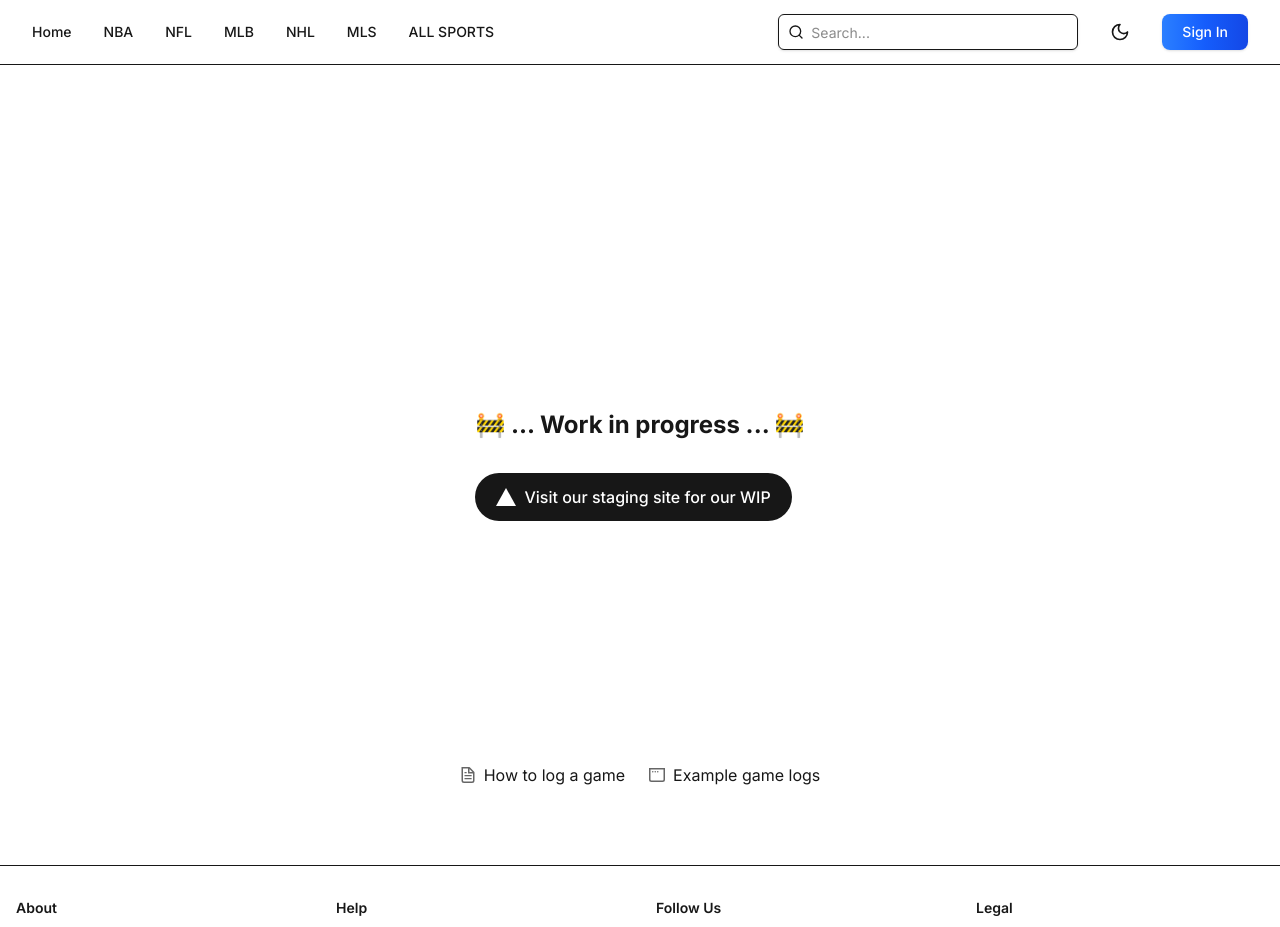
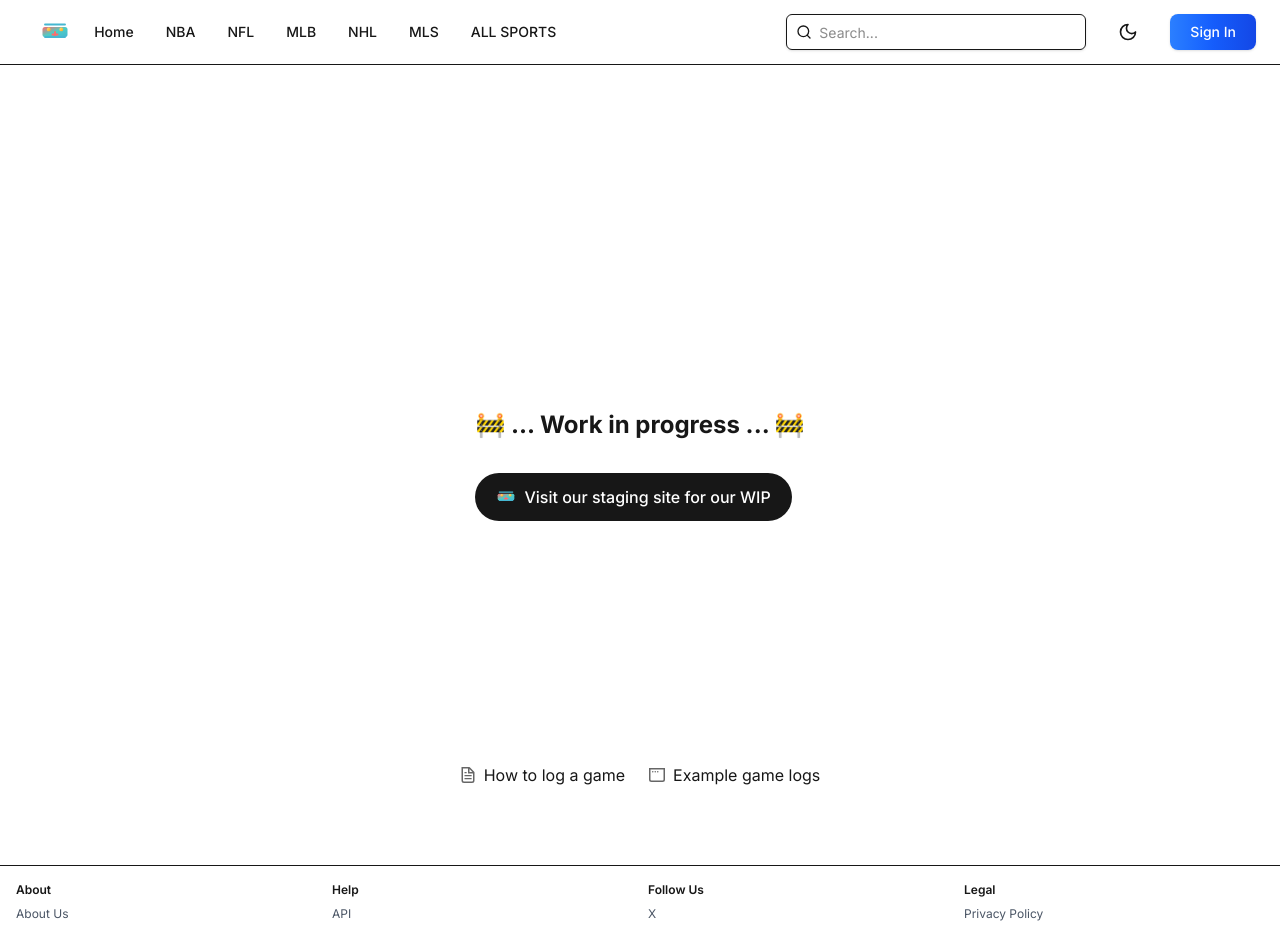
Before and after one commit to suhai-yehuza/game-diary, a Next.js app: page / in a window 1280 px wide. Shown: the top 927 px of the page. Built offline with nearby package versions, Linux system fonts and the light colour scheme; no server answers.

Commit message:
Add logo

```diff
--- a/src/app/page.tsx
+++ b/src/app/page.tsx
@@ -13,7 +13,7 @@ export default function Home() {
             rel="noopener noreferrer"
           >
             <Image
-              src="/vercel.svg"
+              src="/gamelog.svg"
               alt="logomark"
               width={20}
               height={20}
--- a/src/components/footer.tsx
+++ b/src/components/footer.tsx
@@ -1,12 +1,12 @@
 export default function Footer() {
   return (
-    <footer className="w-full border-t py-8">
+    <footer className="w-full border-t py-4">
       <div className="container mx-auto px-4">
-        <div className="grid grid-cols-2 md:grid-cols-4 gap-8">
+        <div className="grid grid-cols-2 md:grid-cols-4 gap-4">
           {/* About Section */}
           <div>
-            <h3 className="text-sm font-semibold mb-4">About</h3>
-            <ul className="space-y-2 text-sm text-gray-600">
+            <h3 className="text-xs font-semibold mb-2">About</h3>
+            <ul className="space-y-1 text-xs text-gray-600">
               <li>
                 <a href="#" className="hover:text-blue-600">
                   About Us
@@ -22,16 +22,16 @@ export default function Footer() {
 
           {/* Help Section */}
           <div>
-            <h3 className="text-sm font-semibold mb-4">Help</h3>
-            <ul className="space-y-2 text-sm text-gray-600">
+            <h3 className="text-xs font-semibold mb-2">Help</h3>
+            <ul className="space-y-1 text-xs text-gray-600">
               <li>
                 <a href="#" className="hover:text-blue-600">
-                  Help
+                  API
                 </a>
               </li>
               <li>
                 <a href="#" className="hover:text-blue-600">
-                  Contact
+                  Contact Us
                 </a>
               </li>
             </ul>
@@ -39,8 +39,8 @@ export default function Footer() {
 
           {/* Social Links */}
           <div>
-            <h3 className="text-sm font-semibold mb-4">Follow Us</h3>
-            <ul className="space-y-2 text-sm text-gray-600">
+            <h3 className="text-xs font-semibold mb-2">Follow Us</h3>
+            <ul className="space-y-1 text-xs text-gray-600">
               <li>
                 <a href="#" className="hover:text-blue-600">
                   X
@@ -56,14 +56,14 @@ export default function Footer() {
 
           {/* Copyright Section */}
           <div>
-            <h3 className="text-sm font-semibold mb-4">Legal</h3>
-            <ul className="space-y-2 text-sm text-gray-600">
+            <h3 className="text-xs font-semibold mb-2">Legal</h3>
+            <ul className="space-y-1 text-xs text-gray-600">
               <li>
                 <a href="#" className="hover:text-blue-600">
                   Privacy Policy
                 </a>
               </li>
-              <li className="text-xs text-gray-500 mt-4">
+              <li className="text-[10px] text-gray-500 mt-2">
                 © {new Date().getFullYear()} Game Diary. All rights reserved.
               </li>
             </ul>
--- a/src/components/header.tsx
+++ b/src/components/header.tsx
@@ -3,6 +3,7 @@ import Link from "next/link";
 import { useState } from "react";
 import { SignInButton, SignedIn, SignedOut, UserButton } from "@clerk/nextjs";
 import { Search, X, Menu } from "lucide-react";
+import Image from "next/image";
 
 import { ThemeToggle } from "./theme-toggle";
 import { Button } from "./ui/button";
@@ -21,10 +22,20 @@ export default function Header() {
 
   return (
     <header className="w-full border-b lg:border-b">
-      <nav className="container mx-auto px-4 sm:px-6 lg:px-8">
+      <div className="flex h-16 items-center">
+        <div className="pl-10">
+          <Image
+            src="/gamelog-large.svg"
+            alt="Game Diary Logo"
+            width={32}
+            height={32}
+            className="w-8 h-8"
+          />
+        </div>
+        <nav className="container mx-auto px-2 sm:px-4 lg:px-6">
           <div className="flex h-16 items-center justify-between">
             {/* Left Section */}
-          <div className="flex items-center gap-4">
+            <div className="flex items-center">
               {/* Mobile Menu Button */}
               <Button
                 variant="ghost"
@@ -167,6 +178,7 @@ export default function Header() {
             </div>
           </div>
         </nav>
+      </div>
     </header>
   );
 }
--- a/src/components/theme-toggle.tsx
+++ b/src/components/theme-toggle.tsx
@@ -32,7 +32,7 @@ export function ThemeToggle() {
           <span className="sr-only">Toggle theme</span>
         </Button>
       </DropdownMenuTrigger>
-      <DropdownMenuContent align="end">
+      <DropdownMenuContent align="end" className="mt-2.5">
         <DropdownMenuItem onClick={() => setTheme("light")}>
           Light
         </DropdownMenuItem>
```
Also changed, not shown: public/gamelog-large.svg (added), public/gamelog.svg (added). Lines whose indentation alone changed are shown as unchanged.
